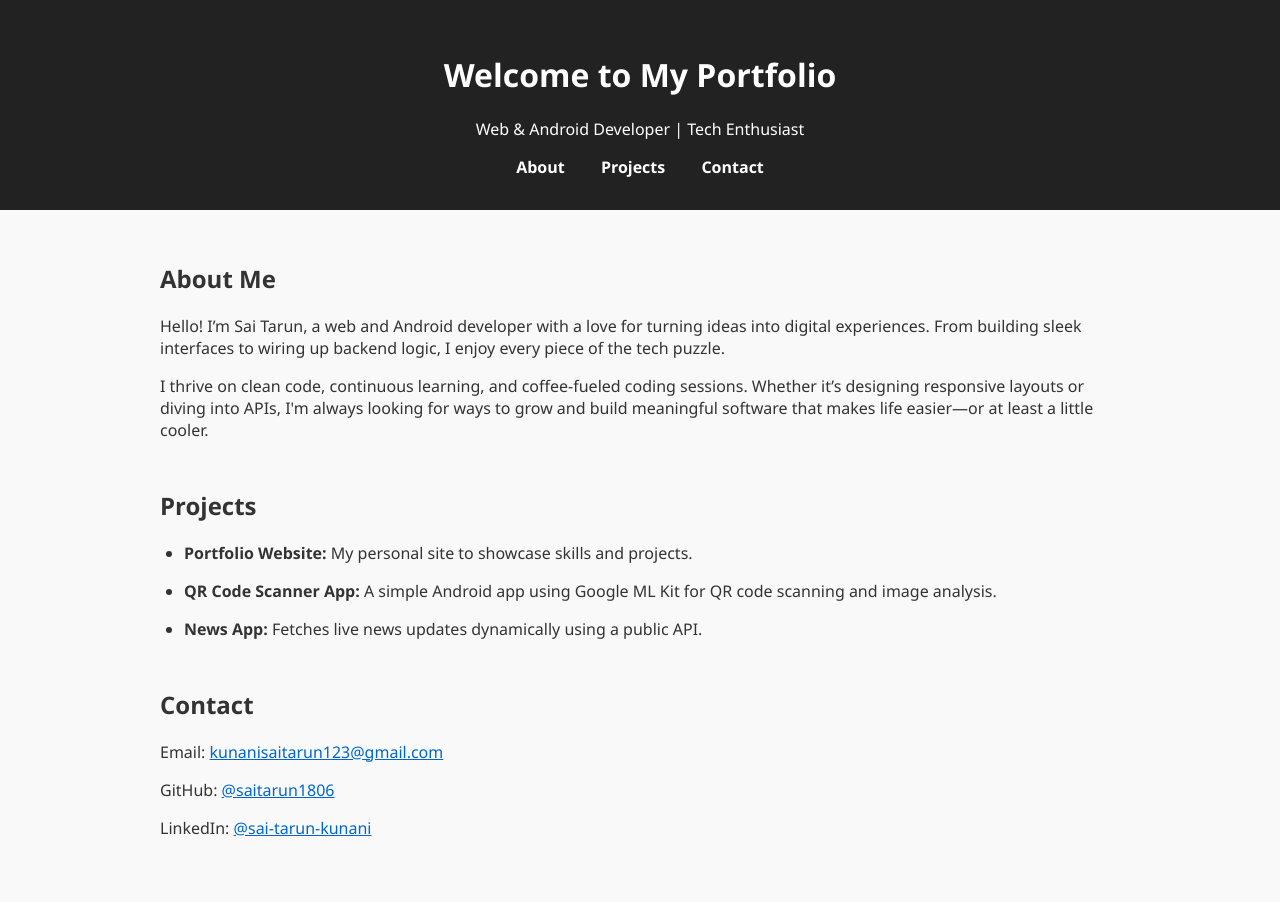
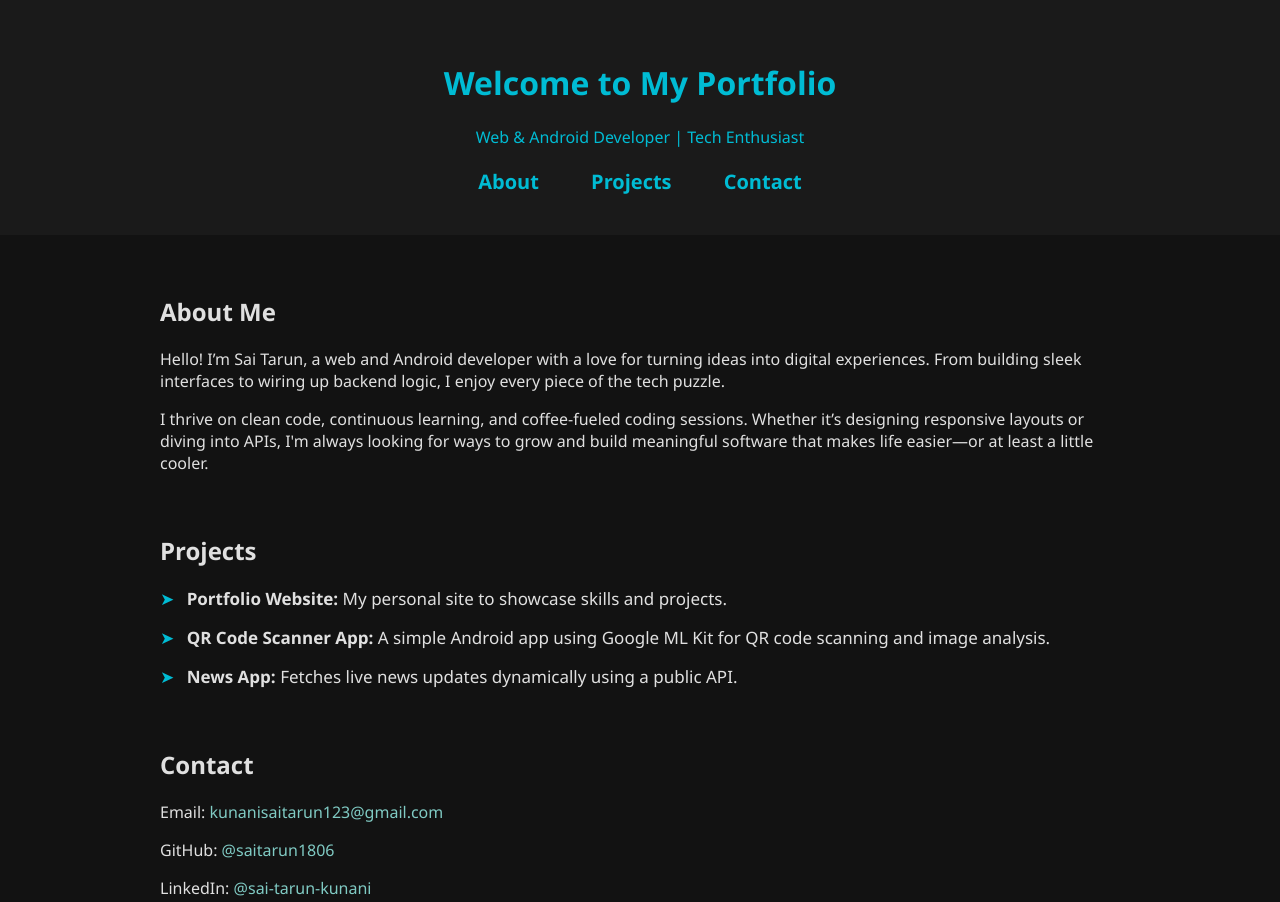
Before and after one commit to saitarun1806/portfolio, a plain HTML site: page index.html in a window 1280 px wide. Shown: the top 902 px of the page. Drawn offline with Linux system fonts and the light colour scheme.

Commit message:
Update style.css

```diff
--- a/style.css
+++ b/style.css
@@ -1,54 +1,63 @@
 body {
   font-family: 'Segoe UI', sans-serif;
   margin: 0;
-  background-color: #f9f9f9;
-  color: #333;
+  background-color: #121212;
+  color: #e0e0e0;
   scroll-behavior: smooth;
 }
 
 header {
-  background-color: #222;
-  color: white;
+  background-color: #1a1a1a;
+  color: #00bcd4;
   text-align: center;
-  padding: 2em 1em;
+  padding: 40px 20px;
 }
 
 header nav {
-  margin-top: 1em;
+  margin-top: 20px;
 }
 
 header nav a {
-  color: #fff;
-  margin: 0 1em;
+  color: #00bcd4;
+  margin: 0 24px;
   text-decoration: none;
+  font-size: 20px;
   font-weight: bold;
 }
 
 header nav a:hover {
-  text-decoration: underline;
+  color: #26c6da;
 }
 
 main {
-  padding: 2em;
+  padding: 40px 20px;
   max-width: 960px;
   margin: auto;
 }
 
 section {
-  margin-bottom: 3em;
+  margin-bottom: 60px;
 }
 
 ul {
-  list-style-type: disc;
-  padding-left: 1.5em;
+  list-style: none;
+  padding-left: 0;
+}
+
+ul li::before {
+  content: "➤ ";
+  color: #00bcd4;
+  margin-right: 8px;
 }
 
 ul li {
-  margin-bottom: 1em;
+  margin-bottom: 16px;
+  font-size: 17px;
 }
 
 a {
-  color: #0066cc;
+  color: #80cbc4;
+  text-decoration: none;
 }
 
 a:hover {
@@ -56,8 +65,8 @@ a:hover {
 }
 
 footer {
-  background-color: #222;
-  color: white;
+  background-color: #1a1a1a;
+  color: #00bcd4;
   text-align: center;
-  padding: 1.5em 1em;
+  padding: 24px 20px;
 }
```
